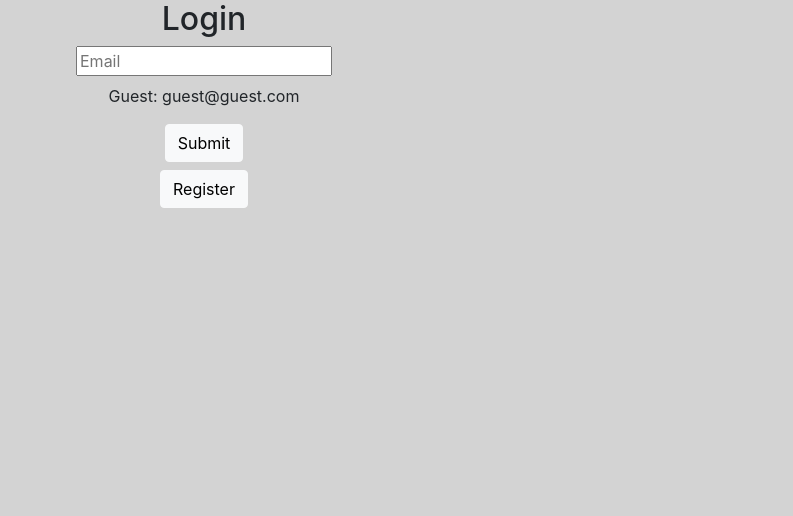
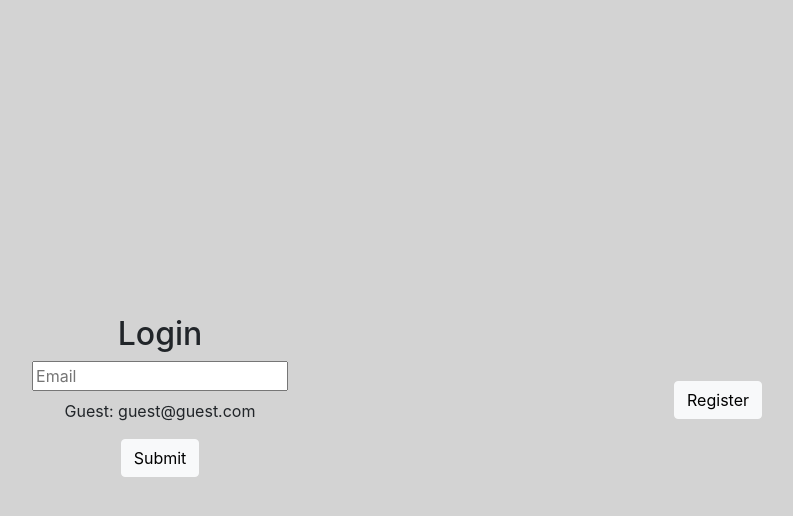
Before and after one commit to jcurti2/ST-Issues-App, a React (Create React App) app in the folder client/: page / in a window 1280 px wide. Shown: the top 516 px of the page, without its empty margins (436-1229 px from the left). Built offline with nearby package versions, Linux system fonts and the light colour scheme.

Commit message:
css for login in progress, need to fix register button

```diff
--- a/client/src/pages/Login.jsx
+++ b/client/src/pages/Login.jsx
@@ -34,16 +34,9 @@
 
   return (
     <div>
-    <div className='container justify-content-center'>
+    <div className='container justify-content-center align-items-center vw-100 vh-100 d-flex'>
         <div className='container mb-2'><form onSubmit={handleSubmit} className="form">
             <h2>Login</h2>
-                {/* <input
-                    placeholder="Username"
-                    id="name"
-                    type="text"
-                    onChange={handleChange}
-                    value={formState.username}
-                /> */}
                 <div className='mb-2'><input
                     placeholder="Email"
                     id="email"
```
